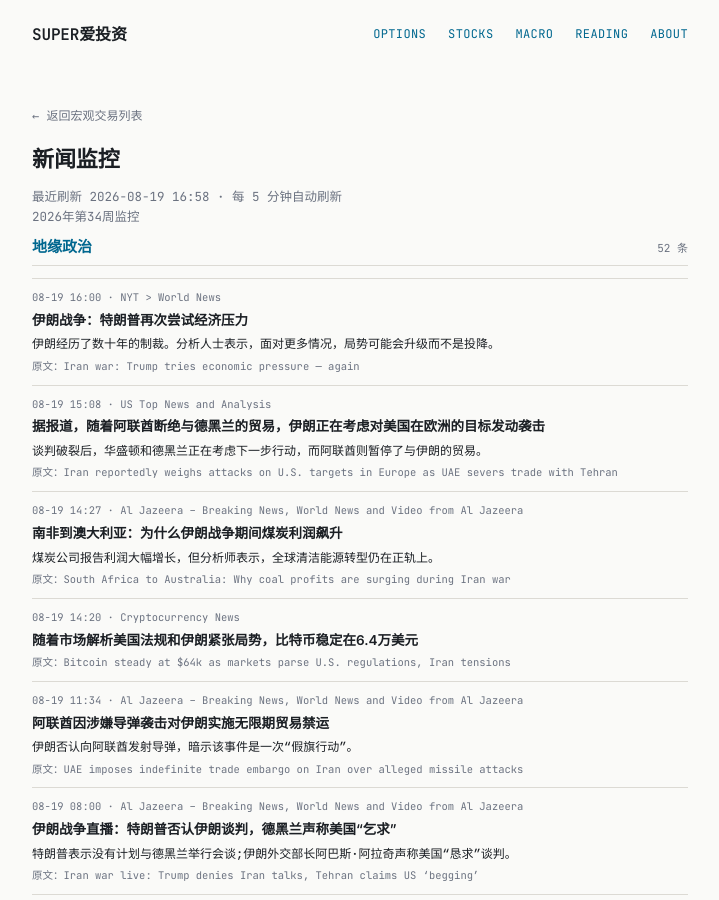
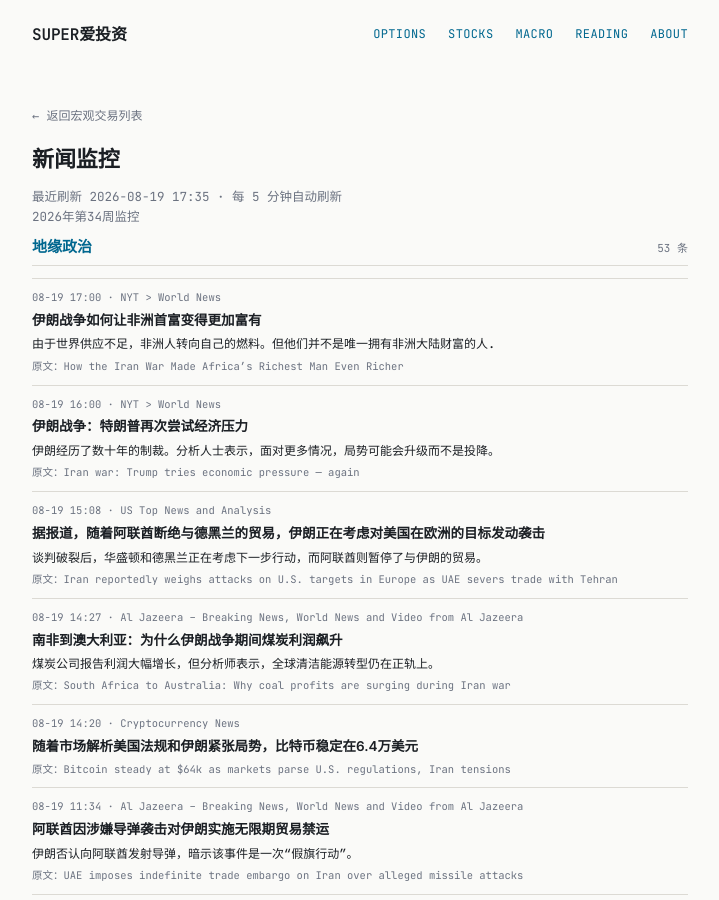
Before and after one commit to tang3super/tang3super.github.io, a Jekyll site: the page built from macro-trade/news-digest.md, in a window 1280 px wide and 900 px high. Shown: the whole window, without its empty margins (280-999 px from the left). Built offline with Jekyll 4.4.1, drawn with Linux system fonts in a browser that asks for light colours.

Commit message:
sync news-digest article

```diff
--- a/macro-trade/news-digest.md
+++ b/macro-trade/news-digest.md
@@ -5,11 +5,18 @@ title: 新闻监控
 date: '2026-08-19'
 summary: 2026年第34周监控
 week_label: 2026年第34周监控
-last_updated: 2026-08-19 16:58
+last_updated: 2026-08-19 17:35
 refresh_note: 每 5 分钟自动刷新
 topics:
 - name: 地缘政治
   items:
+  - title: How the Iran War Made Africa’s Richest Man Even Richer
+    summary: Africans have turned to one of their own for fuel as the world’s supplies run low. But they are not the only ones with the continent’s riche…
+    link: https://www.nytimes.com/2026/08/19/world/africa/dangote-iran-refinery-oil-nigeria.html
+    source: NYT > World News
+    time: 08-19 17:00
+    title_zh: 伊朗战争如何让非洲首富变得更加富有
+    summary_zh: 由于世界供应不足，非洲人转向自己的燃料。但他们并不是唯一拥有非洲大陆财富的人.
   - title: 'Iran war: Trump tries economic pressure — again'
     summary: Iran has survived decades of sanctions. Faced with more, it is likely to escalate rather than surrender, analysts said.
     link: https://www.nytimes.com/2026/08/19/world/europe/iran-trump-economic-sanctions-leverage.html
```
